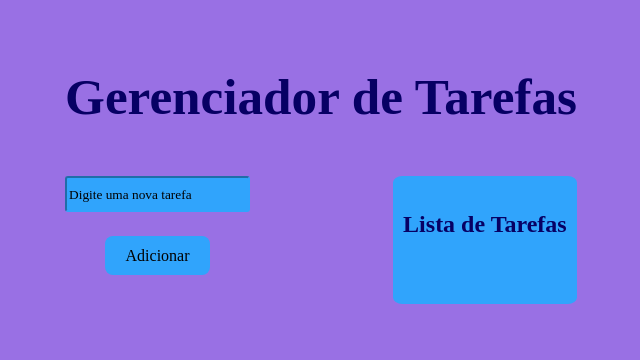
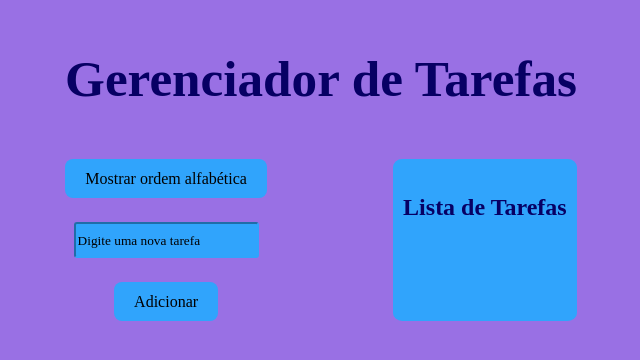
Before and after one commit to gwerta/minha-lista-tarefas, a React (Vite) app in the folder minha-lista-tarefas/: page / in a window 1280 px wide. Shown: the part 188-548 px from the top of the page, without its empty margins (319-959 px from the left). Built offline with nearby package versions, Linux system fonts and the light colour scheme.

Commit message:
falta arrumar a função e comentar

```diff
--- a/minha-lista-tarefas/src/compontents/ListaTarefas.jsx
+++ b/minha-lista-tarefas/src/compontents/ListaTarefas.jsx
@@ -4,6 +4,7 @@ import "./ListaTarefas.css";//importa o css
 function ListaTarefas() {//cria a função ListaTarefas
     const [tarefas, setTarefas] = useState([]);//cria o objeto tarefas
     const [novaTarefa, setNovaTarefa] = useState("");//deixa o estado da novaTarefa em branco
+    const [ordemAlfabetica, setOrdemAlfabetica] = useState(false);
 
     function adicionarTarefa() {//cria função de adicionar uma nova tarefa
         setTarefas([...tarefas, novaTarefa]);//cria a nova tarefa
@@ -13,11 +14,17 @@ function ListaTarefas() {//cria a função ListaTarefas
     const removerTarefa = (indice) => {//cria a arrow function de remover uma tarefa adicionando um índice para cada tarefa
         setTarefas(tarefas.filter((_, i) => i !== indice));//remove a tarefa filtrando-a pelo indice
     };
+    const alternarOrdem = () => {
+        setOrdemAlfabetica(!ordemAlfabetica);
+      };
 
     return (//possibilita o retorno da interface na tela
 
         <div className="lateral">
         <div className='esquerda'>
+        <button class='add' onClick={alternarOrdem}>
+        {ordemAlfabetica ? "Mostrar ordem original" : "Mostrar ordem alfabética"}
+      </button>
 
           {/* cria o input com o valor do que você quer inserir na nova tarefa */}
             <input
@@ -34,7 +41,7 @@ function ListaTarefas() {//cria a função ListaTarefas
             <h2>Lista de Tarefas</h2> {/* adiciona o titulo para a página */}
             <ul>
                {/*lista a tarefa pelo índice e cria o botão de remover pelo índice também */}
-               {tarefas.map((tarefa, indice) => (
+               {(ordemAlfabetica ? [...tarefas].sort() : tarefas).map((tarefa, indice) => (
                     <li key={indice}>
                         {tarefa}
                         <button className='remo' onClick={() => removerTarefa(indice)}>x</button>
```
